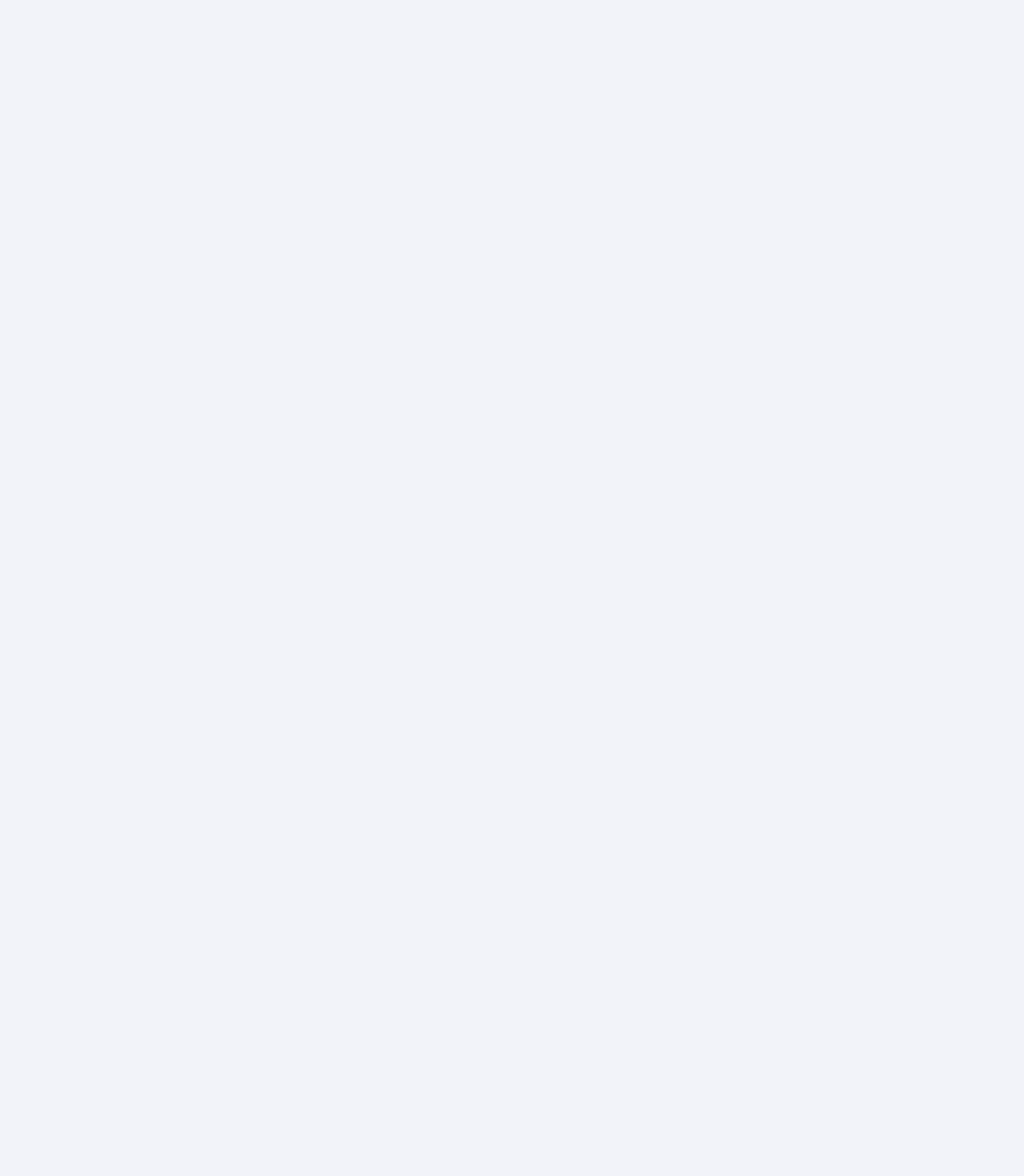
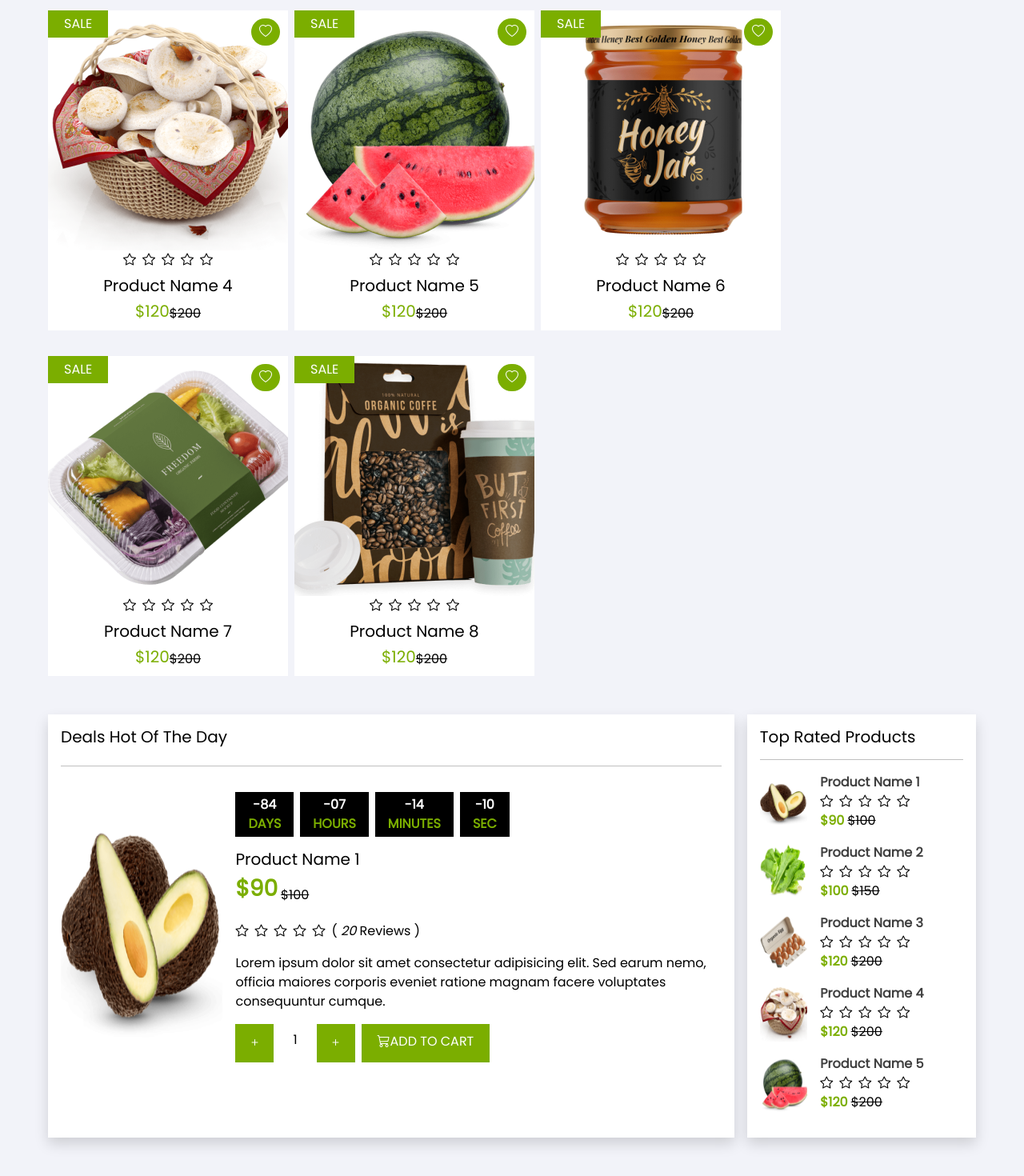
Before and after one commit to v1p3r75/friedshop-front-react, a React (Vite) app: page / in a window 1280 px wide. Shown: the part 1674-3144 px from the top of the page at 80% size. Before the commit the page ends 1163 px from the top, so only its background shows below. Built offline with nearby package versions, Linux system fonts and the light colour scheme.

Commit message:
Products components

```diff
--- a/index.html
+++ b/index.html
@@ -1,5 +1,5 @@
 <!DOCTYPE html>
-<html lang="en">
+<html lang="en" data-bs-theme="light">
   <head>
     <meta charset="UTF-8" />
     <link rel="icon" type="image/png" href="/icon.png" />
--- a/src/assets/css/index.css
+++ b/src/assets/css/index.css
@@ -19,3 +19,6 @@ a {color: #fff!important; text-decoration: none!important;}
 .fd-color-primary {color: var(--fd-color-primary);} .fd-bg-primary {background-color: var(--fd-color-primary)}
 .fd-color-secondary {color: var(--fd-color-secondary);} .fd-bg-secondary {background-color: var(--fd-color-secondary)}
 .fd-hover-color-primary:hover { color: var(--fd-color-primary)!important} .fd-hover-bg-primary:hover { background-color: var(--fd-color-primary); color: #fff!important}
+.fd-btn { display: block; color: #fff; padding: 10px 20px; background-color: var(--fd-color-primary) }
+.fd-btn-red { display: block; color: #fff; padding: 8px;  background-color: var(--fd-color-red) }
+.w-20 {width: 20!important}
--- /dev/null
+++ b/src/components/DateCount.tsx
@@ -0,0 +1,27 @@
+import React, { FC, SyntheticEvent, useState } from 'react'
+
+type OptionsType = {
+    initialValue? : number;
+    step? : number;
+    min? : number,
+    max? : number
+}
+
+const DateCount = () => {
+
+    const [date, setDate] = useState<Date>(new Date());
+
+    return (
+        <div className="d-flex gap-2 text-center my-3">
+            <div className='fd-bg-primary py-1 px-3 bg-black fw-bold'><span className='text-white'>-84</span><br /><span className='fd-color-primary'>DAYS</span></div>
+            <div className='fd-bg-primary py-1 px-3 bg-black fw-bold'><span className='text-white'>-07</span><br /><span className='fd-color-primary'>HOURS</span></div>
+            <div className='fd-bg-primary py-1 px-3 bg-black fw-bold'><span className='text-white'>-14</span><br /><span className='fd-color-primary'>MINUTES</span></div>
+            <div className='fd-bg-primary py-1 px-3 bg-black fw-bold'><span className='text-white'>-10</span><br /><span className='fd-color-primary'>SEC</span></div>
+        </div>
+    )
+
+}
+
+
+
+export default DateCount
--- /dev/null
+++ b/src/components/NumberCount.tsx
@@ -0,0 +1,37 @@
+import React, { FC, SyntheticEvent, useState } from 'react'
+
+type OptionsType = {
+    initialValue? : number;
+    step? : number;
+    min? : number,
+    max? : number
+}
+
+const NumberCount = ({initialValue = 1, step = 1, min, max} : OptionsType) => {
+
+    const [count, setCount] = useState(initialValue);
+
+    const increment = (e : SyntheticEvent) => {
+        setCount((state) =>  state + step);
+    }
+
+    const decrement = (e : SyntheticEvent) => {
+        setCount((state) => {
+            if (min && state <= min) return min;
+            return state - step;
+        });
+    }
+
+    return (
+        <div className="d-flex">
+            <div className='fd-bg-primary py-1 px-3 text-white' onClick={decrement}><i className="bi bi-plus" style={{lineHeight : "40px"}}></i></div>
+            <div className='bg-white px-4'><span style={{lineHeight : "40px"}}>{count}</span></div>
+            <div className='fd-bg-primary py-1 px-3 text-white' onClick={increment}><i className="bi bi-plus" style={{lineHeight : "40px"}}></i></div>
+        </div>
+    )
+
+}
+
+
+
+export default NumberCount
--- a/src/components/ProductCart.tsx
+++ b/src/components/ProductCart.tsx
@@ -5,14 +5,31 @@ type ProductType = {
     reviews: number,
     name: string,
     price: number,
-    oldPrice: number
+    oldPrice: number,
+    reduction?: string,
 };
 
 const ProductCart = (props : ProductType) => {
 
 
     return (
-        <div>{props.name}</div>
+        <div className="position-relative bg-white w-20 mt-4" style={{height: "400px"}}>
+            <div className="h-75">
+                <img src={props.img} alt={props.name} className="h-100"/>
+            </div>
+           { !props.reduction ? <a className="position-absolute top-0 start-0 fd-btn" style={{padding: '5px 20px'}}>SALE</a> :
+            <a className="position-absolute top-0 start-0 fd-btn-red" style={{padding: '5px 20px'}}> {props.reduction} </a>
+           }
+           <a className="position-absolute fd-btn rounded-5" style={{padding: '5px 10px', top: '10px', right: '10px'}}> <i className="bi bi-heart"></i></a>
+           <div className="products-reviews d-flex justify-content-center gap-2">
+            <i className="bi bi-star"></i><i className="bi bi-star"></i><i className="bi bi-star"></i><i className="bi bi-star"></i><i className="bi bi-star"></i>
+           </div>
+           <h5 className="product-name my-2 text-center">{props.name}</h5>
+           <div className="d-flex justify-content-center">
+            <h5 className="fd-color-primary">${props.price}</h5>
+            <h6 className="align-self-end" style={{textDecoration : "line-through"}}>${props.oldPrice}</h6>
+           </div>
+        </div>
     )
 
 }
--- /dev/null
+++ b/src/components/ProductOfDay.tsx
@@ -0,0 +1,49 @@
+import React, { FC } from 'react'
+import DateCount from './DateCount';
+import NumberCount from './NumberCount';
+
+type ProductType = {
+    img : string,
+    reviews: number,
+    name: string,
+    price: number,
+    oldPrice: number,
+    reduction?: string,
+    description: string,
+};
+
+const ProductOfDay = (props : ProductType) => {
+
+
+    return (
+        <div className="d-flex gap-3">
+            <div className="w-25">
+                <img src={props.img} alt={props.name} className="w-100 h-100"/>
+            </div>
+            <div className="w-75">
+                <DateCount />
+                <h5 className="product-name my-2">{props.name}</h5>
+                <div className="d-flex gap-1">
+                    <h3 className="fd-color-primary fw-bold">${props.price}</h3>
+                    <h6 className="align-self-end" style={{textDecoration : "line-through"}}>${props.oldPrice}</h6>
+                </div>
+                <div className="products-reviews my-3 d-flex gap-2">
+                    <i className="bi bi-star"></i><i className="bi bi-star"></i><i className="bi bi-star"></i><i className="bi bi-star"></i><i className="bi bi-star"></i>
+                    <span> ( <i>20</i> Reviews )</span>
+                </div>
+                <div className="product-desc">
+                    <p>{props.description}</p>
+                </div>
+                <div className='d-flex gap-2'>
+                    <NumberCount min={0}/>
+                    <a href="#" className="fd-btn w-auto"><i className="bi bi-cart3"></i>ADD TO CART</a>
+                </div>
+            </div>
+        </div>
+    )
+
+}
+
+
+
+export default ProductOfDay
--- /dev/null
+++ b/src/components/ProductSort.tsx
@@ -0,0 +1,37 @@
+import React, { FC } from 'react'
+
+type ProductType = {
+    img : string,
+    reviews: number,
+    name: string,
+    price: number,
+    oldPrice: number,
+    reduction?: string,
+};
+
+const ProductSort = (props : ProductType) => {
+
+
+    return (
+        <div className="d-flex w-100 gap-3 h-25 mb-3">
+            <div className="w-25">
+                <img src={props.img} alt={props.name} className="w-100 h-100"/>
+            </div>
+            <div className="w-75">
+                <span className="product-name my-2 fw-bold opacity-75">{props.name}</span>
+                <div className="products-reviews d-flex gap-2">
+                    <i className="bi bi-star"></i><i className="bi bi-star"></i><i className="bi bi-star"></i><i className="bi bi-star"></i><i className="bi bi-star"></i>
+                </div>
+                <div className="d-flex">
+                    <span className="fd-color-primary fw-bold me-1">${props.price}</span>
+                    <span className="align-self-end" style={{textDecoration : "line-through"}}>${props.oldPrice}</span>
+                </div>
+            </div>
+        </div>
+    )
+
+}
+
+
+
+export default ProductSort
--- a/src/views/includes/Section.tsx
+++ b/src/views/includes/Section.tsx
@@ -1,6 +1,13 @@
 import React, { FC } from 'react'
 import SlideShow from '../../components/SlideShow';
 import ProductCart from '../../components/ProductCart'
+import ProductSort from '../../components/ProductSort';
+import ProductOfDay from '../../components/ProductOfDay';
+
+type CategoryType = {
+  category_id: string | number,
+  name: string,
+}[];
 
 const apiSlidesInfo = [
   { url: '/src/assets/img/slider3.jpg', alt: 'Banner 1', text: "<h2>Fresh Food & Healthly Organic Food</h2>" },
@@ -10,9 +17,29 @@ const apiSlidesInfo = [
 
 const productsTest = [
 
-  { img : '/src/assets/img/slider3.jpg', reviews : 4, name: 'Image Name', price : 90, oldPrice : 100 },
-  { img : '/src/assets/img/slider3.jpg', reviews : 4, name: 'Image Name 2', price : 100, oldPrice : 150 },
-  { img : '/src/assets/img/slider3.jpg', reviews : 4, name: 'Image Name 3', price : 120, oldPrice : 200 },
+  { img : '/src/assets/img/product/1.png', reviews : 4, name: 'Product Name 1', price : 90, oldPrice : 100 },
+  { img : '/src/assets/img/product/2.png', reviews : 4, name: 'Product Name 2', price : 100, oldPrice : 150, reduction: '-33%'},
+  { img : '/src/assets/img/product/3.png', reviews : 4, name: 'Product Name 3', price : 120, oldPrice : 200 },
+  { img : '/src/assets/img/product/4.png', reviews : 4, name: 'Product Name 4', price : 120, oldPrice : 200 },
+  { img : '/src/assets/img/product/5.png', reviews : 4, name: 'Product Name 5', price : 120, oldPrice : 200 },
+  { img : '/src/assets/img/product/6.png', reviews : 4, name: 'Product Name 6', price : 120, oldPrice : 200 },
+  { img : '/src/assets/img/product/7.png', reviews : 4, name: 'Product Name 7', price : 120, oldPrice : 200 },
+  { img : '/src/assets/img/product/8.png', reviews : 4, name: 'Product Name 8', price : 120, oldPrice : 200 },
+
+]
+
+const dailyTest = { img : '/src/assets/img/product/1.png', reviews : 4, name: 'Product Name 1', price : 90, oldPrice : 100, description: "Lorem ipsum dolor sit amet consectetur adipisicing elit. Sed earum nemo, officia maiores corporis eveniet ratione magnam facere voluptates consequuntur cumque."
+}
+
+
+
+const sortProduct = [
+
+  { img : '/src/assets/img/product/1.png', reviews : 4, name: 'Product Name 1', price : 90, oldPrice : 100 },
+  { img : '/src/assets/img/product/2.png', reviews : 4, name: 'Product Name 2', price : 100, oldPrice : 150, reduction: '-33%'},
+  { img : '/src/assets/img/product/3.png', reviews : 4, name: 'Product Name 3', price : 120, oldPrice : 200 },
+  { img : '/src/assets/img/product/4.png', reviews : 4, name: 'Product Name 4', price : 120, oldPrice : 200 },
+  { img : '/src/assets/img/product/5.png', reviews : 4, name: 'Product Name 5', price : 120, oldPrice : 200 },
 
 ]
 
@@ -26,10 +53,6 @@ const apiCategory = [
   { category_id: 7, name: 'Fresh Meat' },
 ]
 
-type CategoryType = {
-  category_id: string | number,
-  name: string,
-}[];
 
 const AllCategory = (props: { categoryList: CategoryType }) => {
 
@@ -92,6 +115,27 @@ const Promotion : FC = () => {
 
 }
 
+const PopularProducts : FC = () => {
+
+  return (
+    <div className="d-flex flex-wrap gap-2">
+      {
+        productsTest.map((product) => <ProductCart {...product} key={product.name}/>)
+      }
+    </div>
+  )
+}
+
+const SortProducts = () => {
+
+  return (
+    <div>
+      {
+        sortProduct.map((product) => <ProductSort {...product} key={product.name}/>)
+      }
+    </div>
+  );
+}
 
 const Section = () => {
 
@@ -105,10 +149,30 @@ const Section = () => {
           </div>
             <About />
             <Promotion />
-            <div className="products-list d-flex gap-2">
-              {
-                productsTest.map((product) => <ProductCart {...product}/>)
-              }
+            <div className="popular-products text-black my-5">
+              <div className="d-flex justify-content-between mb-5">
+                <h4>Popular Products</h4>
+                <div><a href="#" className="fd-btn fw-bold">View All <i className="mdi mdi-right"></i></a></div>
+              </div>
+              <PopularProducts />
+            </div>
+            <div className="day-deals-rated d-flex text-black gap-3" style={{minHeight: "400px"}}>
+              <div className="day-deals w-75 bg-white p-3 shadow">
+                <div className="d-flex border-bottom-2">
+                  <h5>Deals Hot Of The Day</h5>
+                  <div className="deals-direction d-flex gap-2">
+                    <i className="bi bi-left"></i>
+                    <i className="bi bi-right"></i>
+                  </div>
+                </div><hr />
+                <div>
+                  <ProductOfDay {...dailyTest}/>
+                </div>
+              </div>
+              <div className="top-rated bg-white w-25 shadow p-3">
+                <h5>Top Rated Products</h5><hr />
+                <SortProducts />
+              </div>
             </div>
         </div>
       </div>
```
